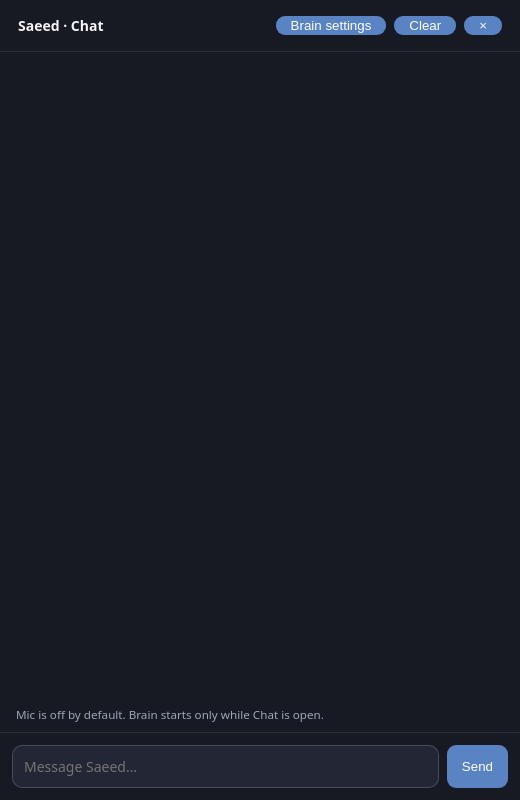
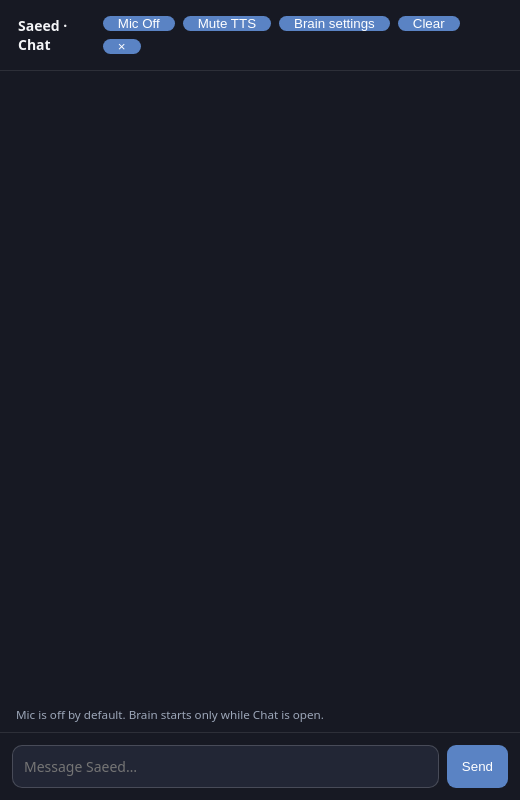
Before and after one commit to saeedhub101/Test, an Electron app: page src/chat.html in a window 520 px wide. Drawn offline with Linux system fonts and the light colour scheme; no server answers.

Commit message:
Add explicit microphone and speech-output controls to Chat

```diff
--- a/src/chat.html
+++ b/src/chat.html
@@ -12,7 +12,7 @@ form{display:flex;gap:8px;padding:12px;border-top:1px solid #ffffff18}textarea{f
 small{color:#9da7b9;padding:0 16px 10px}input,textarea,button{outline-offset:2px}button:disabled{opacity:.55;cursor:wait}
 </style></head>
 <body>
-<header><span>Saeed · Chat</span><div style="display:flex;gap:8px"><button id="brain-settings" type="button">Brain settings</button><button id="clear" type="button">Clear</button><button id="close" aria-label="Close chat">×</button></div></header>
+<header><span>Saeed · Chat</span><div style="display:flex;gap:8px;flex-wrap:wrap"><button id="mic" type="button">Mic Off</button><button id="mute" type="button">Mute TTS</button><button id="brain-settings" type="button">Brain settings</button><button id="clear" type="button">Clear</button><button id="close" aria-label="Close chat">×</button></div></header>
 <section id="provider-panel" hidden style="padding:12px 16px;border-bottom:1px solid #ffffff18;display:none;gap:8px;flex-direction:column">
 <label>OpenAI-compatible endpoint<input id="endpoint" value="http://127.0.0.1:11434/v1/chat/completions" style="display:block;width:100%;box-sizing:border-box;padding:8px;background:#222635;color:white;border:1px solid #ffffff2c;border-radius:8px;margin-top:4px"></label>
 <label>Model<input id="model" value="qwen2.5:3b" style="display:block;width:100%;box-sizing:border-box;padding:8px;background:#222635;color:white;border:1px solid #ffffff2c;border-radius:8px;margin-top:4px"></label>
```
